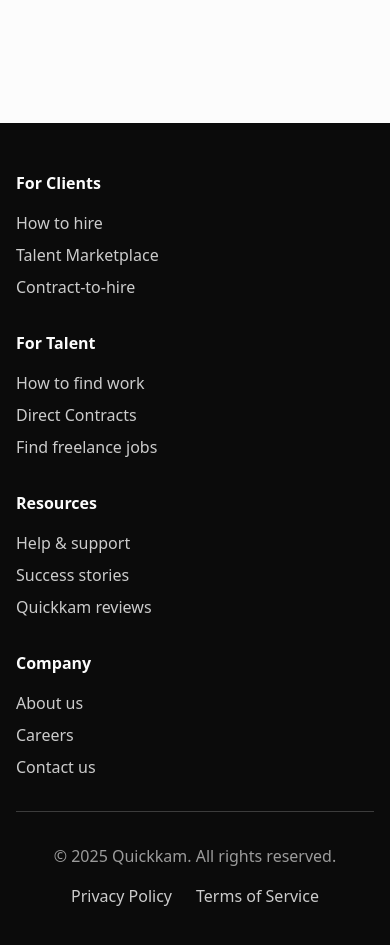
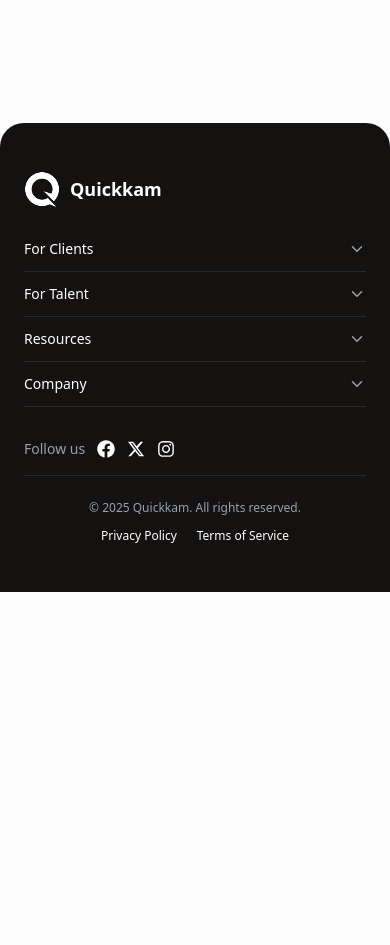
Before and after one commit to bidhandhakal/hackathon_, a React (Vite) app in the folder frontend/: page / in a window 390 px wide. Shown: the part 3880-4825 px from the top of the page. After the commit the page ends 4472 px from the top, so only its background shows below. Built offline with nearby package versions, Linux system fonts and the light colour scheme.

Commit message:
footer_res

```diff
--- a/frontend/index.html
+++ b/frontend/index.html
@@ -2,7 +2,7 @@
 <html lang="en">
   <head>
     <meta charset="UTF-8" />
-    <link rel="icon" type="image/svg+xml" href="/logo-main.svg" />
+    <link rel="icon" type="image/svg+xml" href="/logo-m.svg" />
     <meta
       name="viewport"
       content="width=device-width, initial-scale=1.0, maximum-scale=1.0, user-scalable=no"
--- a/frontend/src/components/footer.jsx
+++ b/frontend/src/components/footer.jsx
@@ -1,3 +1,8 @@
+import { FaFacebook, FaInstagram } from "react-icons/fa";
+import { FaXTwitter } from "react-icons/fa6";
+import { ChevronDown } from "lucide-react";
+import { useState } from "react";
+
 const footerSections = {
   "For Clients": ["How to hire", "Talent Marketplace", "Contract-to-hire"],
   "For Talent": ["How to find work", "Direct Contracts", "Find freelance jobs"],
@@ -6,19 +11,40 @@ const footerSections = {
 };
 
 export default function Footer() {
+  const [openSections, setOpenSections] = useState({});
+
+  const toggleSection = (section) => {
+    setOpenSections((prev) => ({
+      ...prev,
+      [section]: !prev[section],
+    }));
+  };
+
   return (
-    <footer className="bg-foreground text-background py-12 px-4">
-      <div className="max-w-7xl mx-auto">
-        <div className="grid grid-cols-1 md:grid-cols-2 lg:grid-cols-4 gap-8 mb-8">
+    <footer className="bg-[#141111] text-white rounded-t-3xl">
+      <div className="max-w-7xl mx-auto px-6 py-12">
+        {/* Main Footer Content */}
+        <div className="grid grid-cols-1 md:grid-cols-5 gap-8 mb-8">
+          {/* Logo Section */}
+          <div className="md:col-span-1">
+            <div className="flex items-center gap-2.5">
+              <img src="/logo-m.svg" alt="Quickkam Logo" className="w-9 h-9" />
+              <span className="text-lg font-semibold">Quickkam</span>
+            </div>
+          </div>
+
+          {/* Footer Links Sections */}
           {Object.entries(footerSections).map(([section, links]) => (
-            <div key={section}>
-              <h3 className="font-bold mb-4">{section}</h3>
-              <ul className="space-y-2">
+            <div key={section} className="hidden md:block">
+              <h3 className="font-medium mb-3.5 text-gray-300 text-sm">
+                {section}
+              </h3>
+              <ul className="space-y-2.5">
                 {links.map((link) => (
                   <li key={link}>
                     <a
                       href="#"
-                      className="hover:underline transition-colors text-background/80 hover:text-background"
+                      className="text-white hover:text-gray-300 hover:underline transition-colors text-sm"
                     >
                       {link}
                     </a>
@@ -29,20 +55,78 @@ export default function Footer() {
           ))}
         </div>
 
-        <div className="border-t border-background/20 pt-8 flex flex-col md:flex-row justify-between items-center gap-4">
-          <p className="text-background/60">
+        {/* Mobile Footer Links - Dropdown Accordions */}
+        <div className="md:hidden mb-8 space-y-3">
+          {Object.entries(footerSections).map(([section, links]) => (
+            <div key={section} className="border-b border-gray-800 pb-3">
+              <button
+                onClick={() => toggleSection(section)}
+                className="w-full flex justify-between items-center text-left"
+              >
+                <h3 className="font-medium text-white text-sm">{section}</h3>
+                <ChevronDown
+                  size={18}
+                  className={`text-gray-400 transition-transform ${
+                    openSections[section] ? "rotate-180" : ""
+                  }`}
+                />
+              </button>
+              {openSections[section] && (
+                <ul className="mt-3 space-y-2.5">
+                  {links.map((link) => (
+                    <li key={link}>
+                      <a
+                        href="#"
+                        className="text-white hover:text-gray-300 hover:underline transition-colors text-sm"
+                      >
+                        {link}
+                      </a>
+                    </li>
+                  ))}
+                </ul>
+              )}
+            </div>
+          ))}
+        </div>
+
+        {/* Social Icons - Above Copyright */}
+        <div className="flex items-center gap-3 mb-4">
+          <span className="text-sm text-gray-400">Follow us</span>
+          <a
+            href="#"
+            className="text-white hover:text-gray-300 transition-colors"
+          >
+            <FaFacebook size={18} />
+          </a>
+          <a
+            href="#"
+            className="text-white hover:text-gray-300 transition-colors"
+          >
+            <FaXTwitter size={18} />
+          </a>
+          <a
+            href="#"
+            className="text-white hover:text-gray-300 transition-colors"
+          >
+            <FaInstagram size={18} />
+          </a>
+        </div>
+
+        {/* Copyright and Terms Section */}
+        <div className="pt-6 border-t border-gray-800 flex flex-col md:flex-row justify-between items-center gap-3">
+          <p className="text-xs text-gray-400">
             © 2025 Quickkam. All rights reserved.
           </p>
-          <div className="flex gap-6">
+          <div className="flex gap-5">
             <a
               href="#"
-              className="hover:underline transition-colors text-background/80 hover:text-background"
+              className="text-xs text-white hover:text-gray-300 hover:underline transition-colors"
             >
               Privacy Policy
             </a>
             <a
               href="#"
-              className="hover:underline transition-colors text-background/80 hover:text-background"
+              className="text-xs text-white hover:text-gray-300 hover:underline transition-colors"
             >
               Terms of Service
             </a>
--- a/frontend/src/components/hero.jsx
+++ b/frontend/src/components/hero.jsx
@@ -2,7 +2,7 @@ import React from "react";
 
 const Hero = () => {
   return (
-    <div className="align-center flex justify-center items-center h-screen w bg-[#ffffff]">
+    <div className="align-center flex justify-center items-center h-screen bg-[#ffffff]">
       <div>
         <h1 className="text-3xl">DEMO PAGE</h1>
       </div>
--- a/frontend/src/components/navbar.jsx
+++ b/frontend/src/components/navbar.jsx
@@ -273,7 +273,7 @@ const Navbar = () => {
             </Link>
             <Link
               to="/auth/signup"
-              className="hidden sm:block bg-black text-white px-3 sm:px-4 md:px-5 py-2 rounded-lg hover:bg-gray-800 transition-colors font-medium text-xs md:text-sm whitespace-nowrap"
+              className="hidden sm:block bg-black text-white px-3 sm:px-4 md:px-5 py-2 rounded-lg hover:bg-gray-800 transition-colors font-medium text-xs md:text-sm whitespace-nowrap shadow-[0_4px_16px_rgba(255,255,255,0.4)]"
             >
               Sign up
             </Link>
@@ -564,14 +564,14 @@ const Navbar = () => {
               <div className="pt-4 border-t border-gray-200 space-y-3">
                 <Link
                   to="/auth/login"
-                  className="block text-center text-gray-700 hover:text-gray-900 transition-colors font-medium py-2"
+                  className="block text-center text-gray-700 hover:text-gray-900 transition-colors font-medium py-2 border border-black rounded-lg"
                   onClick={() => setIsMobileMenuOpen(false)}
                 >
                   Log in
                 </Link>
                 <Link
                   to="/auth/signup"
-                  className="block text-center bg-black text-white px-5 py-2 rounded-lg hover:bg-gray-800 transition-colors font-medium"
+                  className="block text-center bg-black text-white px-5 py-2 rounded-lg hover:bg-gray-800 transition-colors font-medium shadow-[0_4px_16px_rgba(255,255,255,0.4)]"
                   onClick={() => setIsMobileMenuOpen(false)}
                 >
                   Sign up
```
Also changed, not shown: frontend/public/logo-brow.png (added), frontend/public/logo-m.svg (added).
